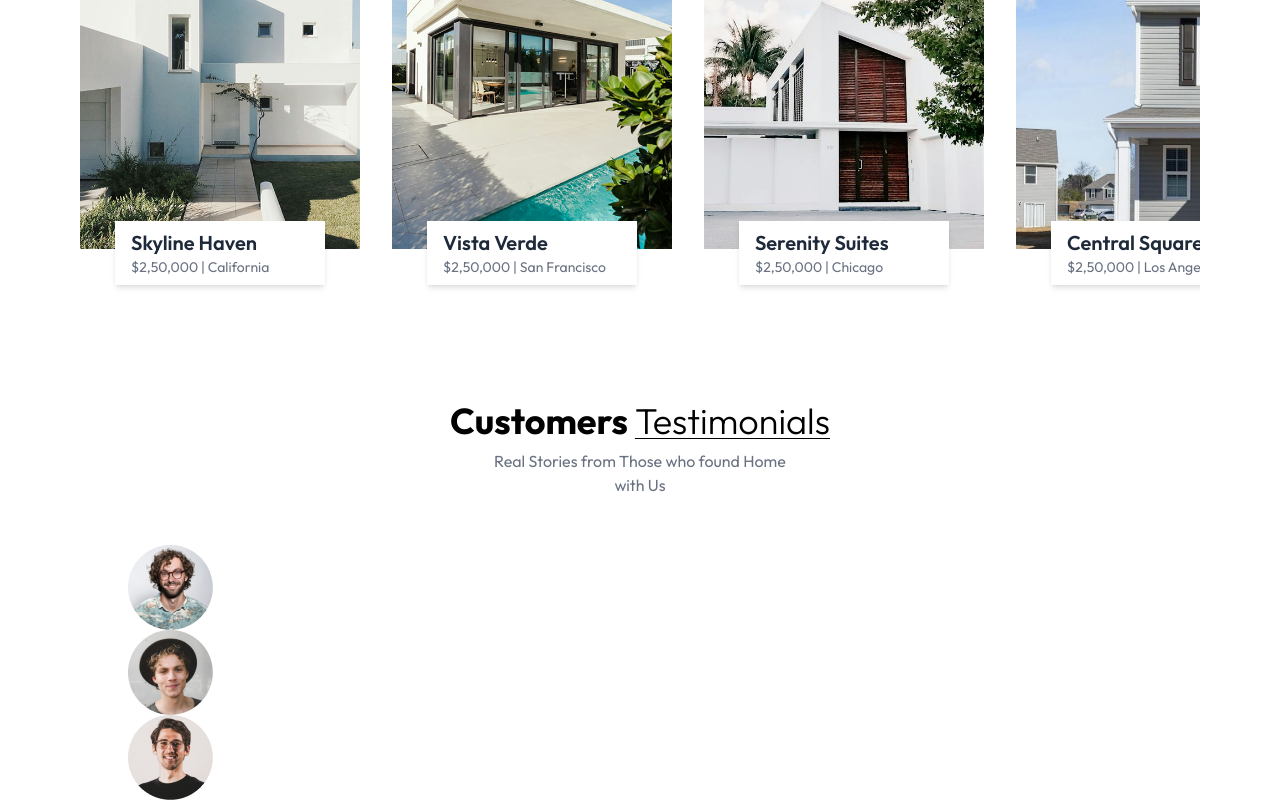
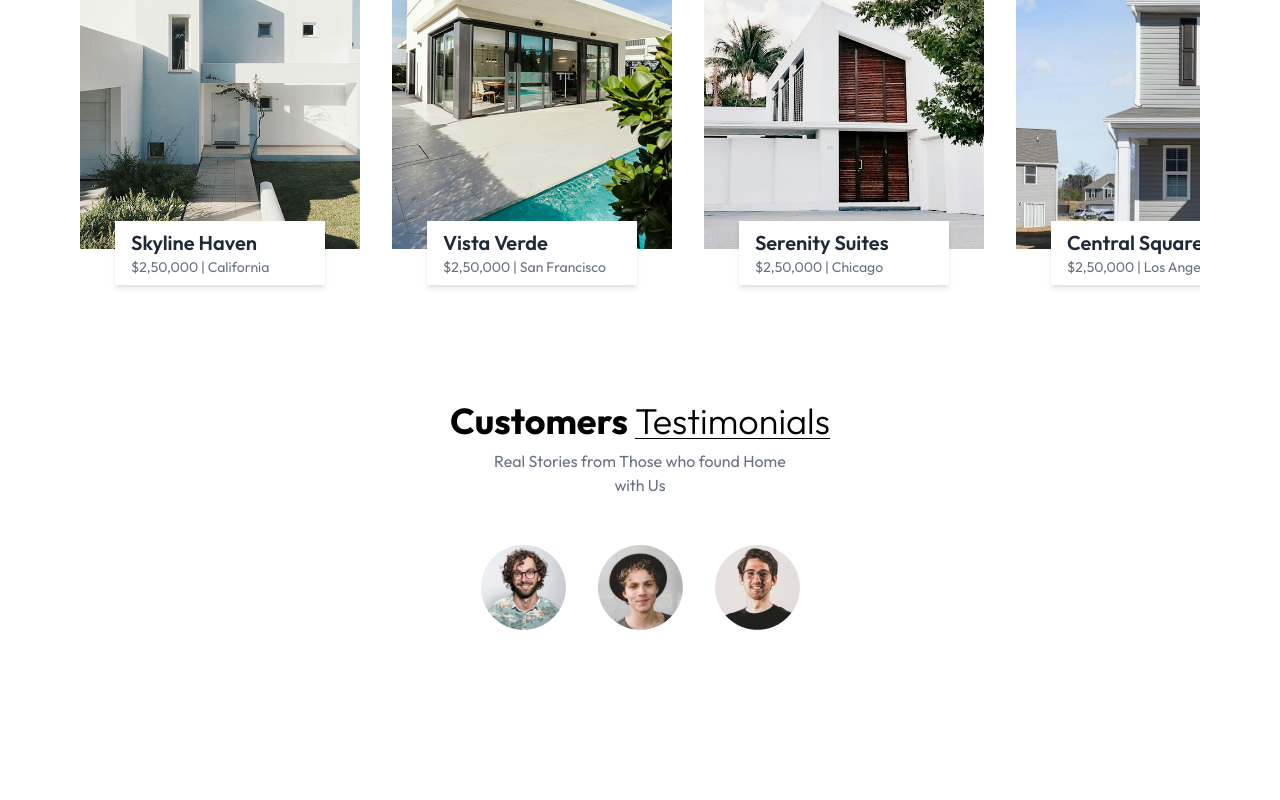
Before and after one commit to AbdullahiAbdulganiyu/Real-Estate, a React (Vite) app: page / in a window 1280 px wide. Shown: the part 2078-2878 px from the top of the page. After the commit the page ends 2708 px from the top, so only its background shows below. Built offline with nearby package versions, Linux system fonts and the light colour scheme.

Commit message:
adding some classes to nicely format the div

```diff
--- a/src/components/Testimonials.jsx
+++ b/src/components/Testimonials.jsx
@@ -16,7 +16,7 @@ const Testimonials = () => {
       <p className="text-center text-gray-500 mb-12 max-w-80 mx-auto">
         Real Stories from Those who found Home with Us
       </p>
-      <div>
+      <div className="flex flex-wrap justify-center gap-8">
         {testimonialsData.map((testimonial, index) => (
           <div key={index}>
             <img src={testimonial.image} alt={testimonial.alt} />
```
